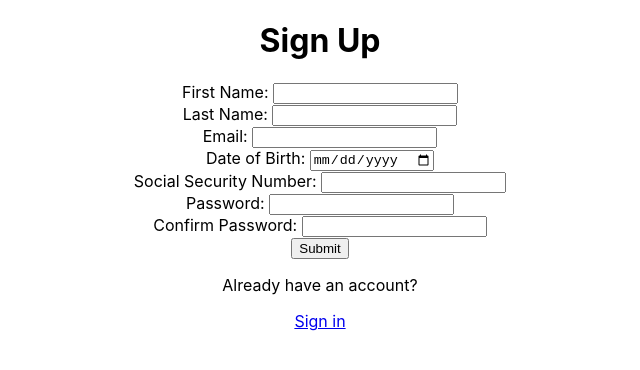
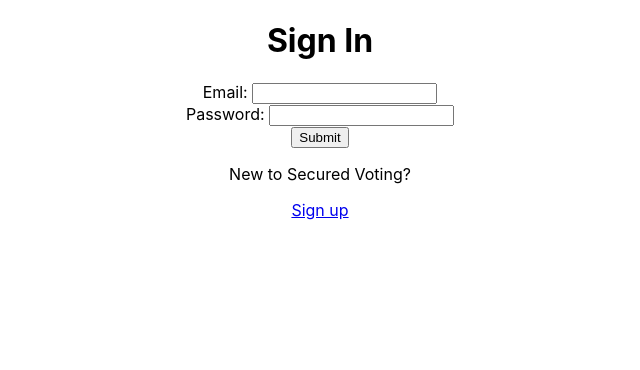
Before and after one commit to TienNguyen93/Secured-Voting, a React (Create React App) app in the folder frontend/: page / in a window 1280 px wide. Shown: the top 370 px of the page, without its empty margins (320-960 px from the left). Built offline with nearby package versions, Linux system fonts and the light colour scheme.

Commit message:
Fix routing between sign in and sign up page

```diff
--- a/frontend/src/App.js
+++ b/frontend/src/App.js
@@ -14,8 +14,8 @@ const App = () => {
   return (
     <div className="App">
       <Routes>
-        <Route exact path="/" element={<SignupContainer />} />
-        <Route exact path="/signin" element={<SigninContainer />} />
+        <Route exact path="/" element={<SigninContainer />} />
+        <Route exact path="/signup" element={<SignupContainer />} />
       </Routes>
     </div>
   )
--- a/frontend/src/components/views/SigninView.js
+++ b/frontend/src/components/views/SigninView.js
@@ -18,7 +18,7 @@ const SigninView = () => {
             </form>
 
             <p>New to Secured Voting?</p>
-            <Link to={'/'}>Sign up</Link>
+            <Link to={'/signup'}>Sign up</Link>
         </div>
     )
 }
--- a/frontend/src/components/views/SignupView.js
+++ b/frontend/src/components/views/SignupView.js
@@ -44,7 +44,7 @@ const SignupView = () => {
             </form>
 
             <p>Already have an account? </p>
-            <Link to={'/signin'}>Sign in</Link>
+            <Link to={'/'}>Sign in</Link>
         </div>
     )
 }
```
Also changed, not shown: 1 other file (tests, documents, lock files or other folders).
